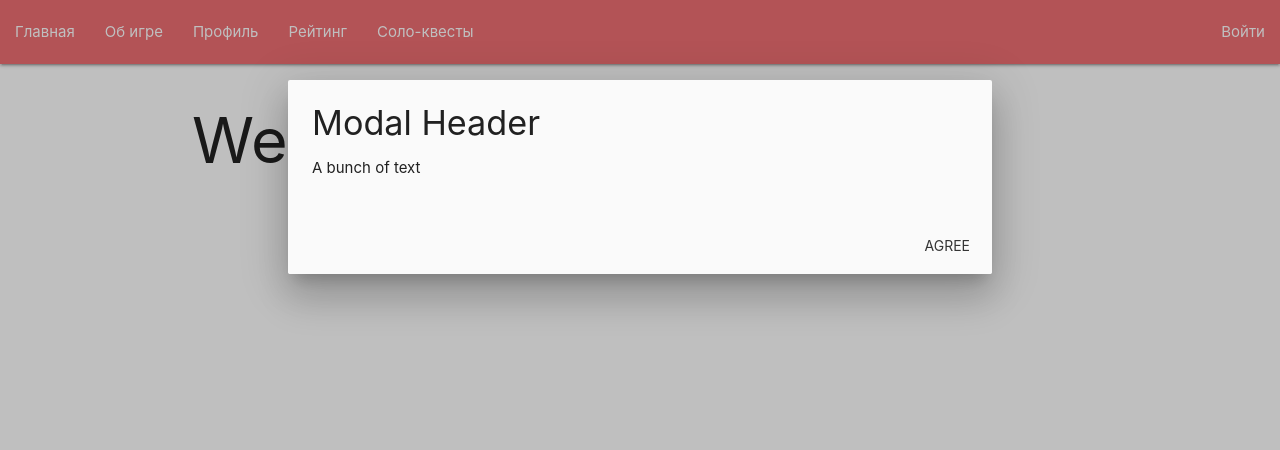
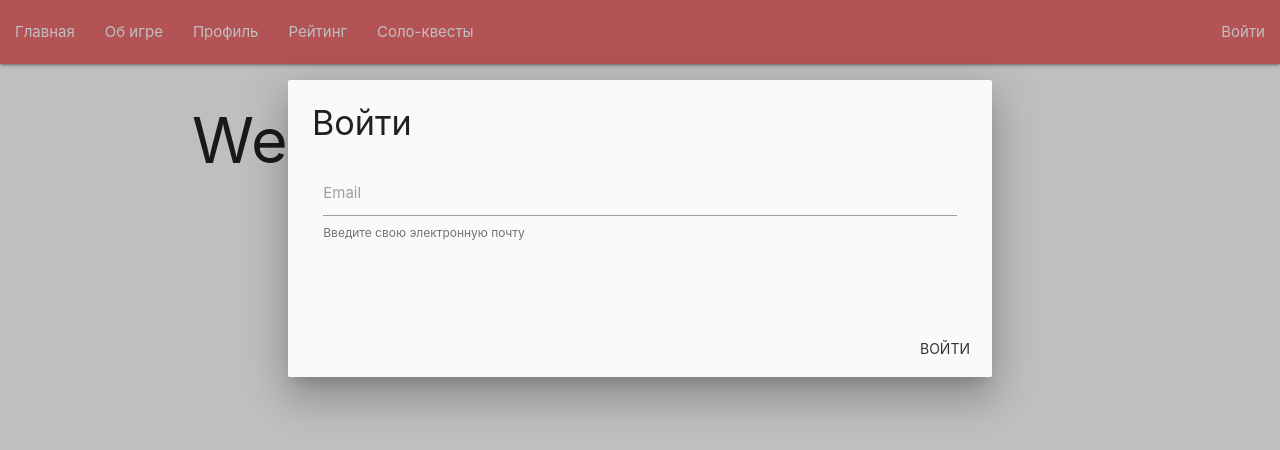
Before and after one commit to shmihshmih/rush-client, a React (Create React App) app: page / in a window 1280 px wide. Both pictures are taken after a click on the link "Войти". Shown: the top 450 px of the page. Built offline with nearby package versions, Linux system fonts and the light colour scheme.

Commit message:
druck this TSgit add .git add .!

```diff
--- a/src/parts/Auth.js
+++ b/src/parts/Auth.js
@@ -17,11 +17,23 @@ function Auth  (props)  {
     <>
       <div id="modal1" className={authStatus.isAuthOpen ? "modal open-modal" : "modal"}>
         <div className="modal-content">
-          <h4>Modal Header</h4>
-          <p>A bunch of text</p>
+          <h4>Войти</h4>
+          <div className="row">
+            <form className="col s12">
+              <div className="row">
+                <div className="input-field col s12">
+                  <input id="email" type="email" className="validate"/>
+                    <label htmlFor="email">Email</label>
+                    <span className="helper-text" data-error="wrong" data-success="right">
+                      Введите свою электронную почту
+                    </span>
+                </div>
+              </div>
+            </form>
+          </div>
         </div>
         <div className="modal-footer">
-          <a href="#!" className="modal-close waves-effect waves-green btn-flat">Agree</a>
+          <a onClick={modalHandler} className="modal-close waves-effect waves-green btn-flat">Войти</a>
         </div>
       </div>
       <div onClick={modalHandler} className={authStatus.isAuthOpen ? "modal-overlay" : ""} />
--- a/src/parts/NavBar.js
+++ b/src/parts/NavBar.js
@@ -31,12 +31,12 @@ function NavBar(props) {
     return (
     <nav>
       <div className="nav-wrapper">
-        <ul onClick={() => titleHandler()} id="nav-mobile" className="left hide-on-med-and-down">
+        <ul onClick={() => titleHandler()} id="nav-mobile" className="left">
           {MyRoutes.map( (item, index)=> {
             return <li key={item.component}><NavLink to={item.path}>{item.caption}</NavLink></li>
           } )}
         </ul>
-        <ul className="right hide-on-med-and-down">
+        <ul className="right">
             <li><a onClick={authHandler}>Войти</a></li>
         </ul>
       </div>
--- a/src/station/action.js
+++ b/src/station/action.js
@@ -5,7 +5,6 @@ export function hideAuth() {
     type: HIDE_AUTH
   }
 }
-
 export function showAuth() {
   return {
     type: SHOW_AUTH
```
